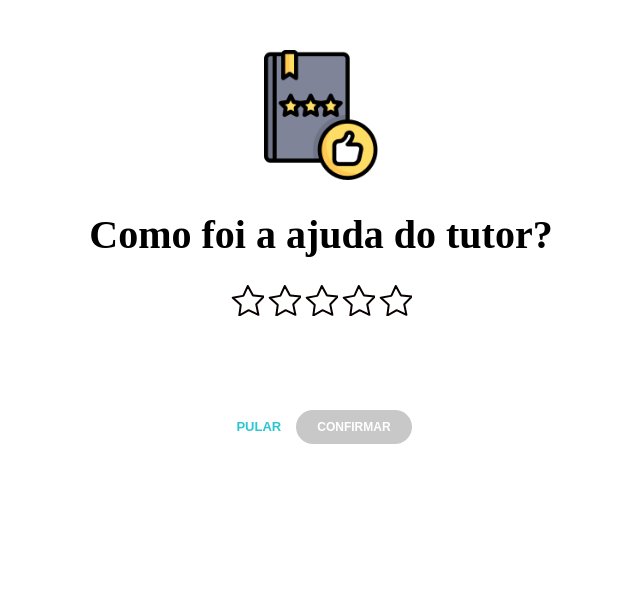
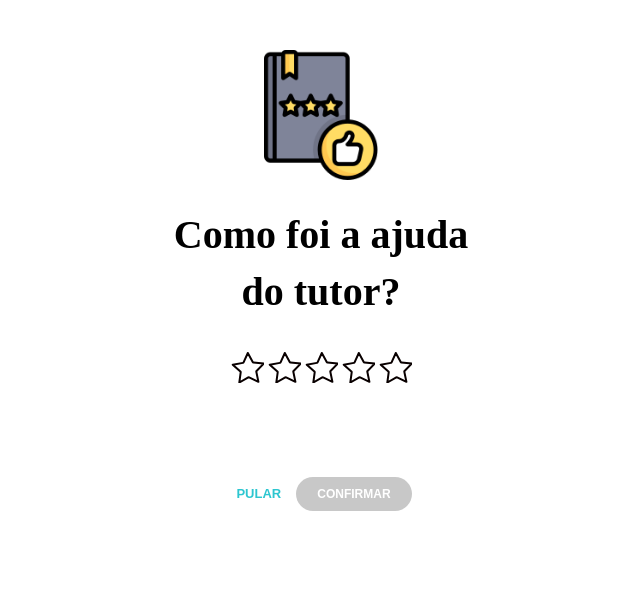
Before and after one commit to Higor-Tz/tutorMundi, a plain HTML site: page index.html in a window 1280 px wide. Shown: the whole page, without its empty margins (319-959 px from the left). Drawn offline with Linux system fonts and the light colour scheme; a web font is replaced by a local one.

Commit message:
Alinhamento do texto

```diff
--- a/index.html
+++ b/index.html
@@ -10,10 +10,11 @@
 <body>
     <!--Imagem do livro-->
     <img src="desafio-imagens/livro.png" alt="Livro" width="114.76" height="130">
-    <h1 title="tooltip">
-    <!--Pergunta ao usuario-->
-        Como foi a ajuda do tutor?
-        </h1>
+    <h1 title="avaliação">
+        <!--Pergunta ao usuario-->
+            <div>Como foi a ajuda</div>
+            <div>do tutor?</div>
+    </h1>
     <!--Estrelas-->
     <div>
         <button class="estrela" id="e1" type="button" onclick="uma()"></button>
--- a/styles.css
+++ b/styles.css
@@ -6,7 +6,6 @@ body {
   }
 /*Titulo*/
 h1 {
-  margin-inline: 50px;
   border: 0;
   font-size:40px;
   /*font-family: Verdana, Geneva, Tahoma, sans-serif;*/
```
